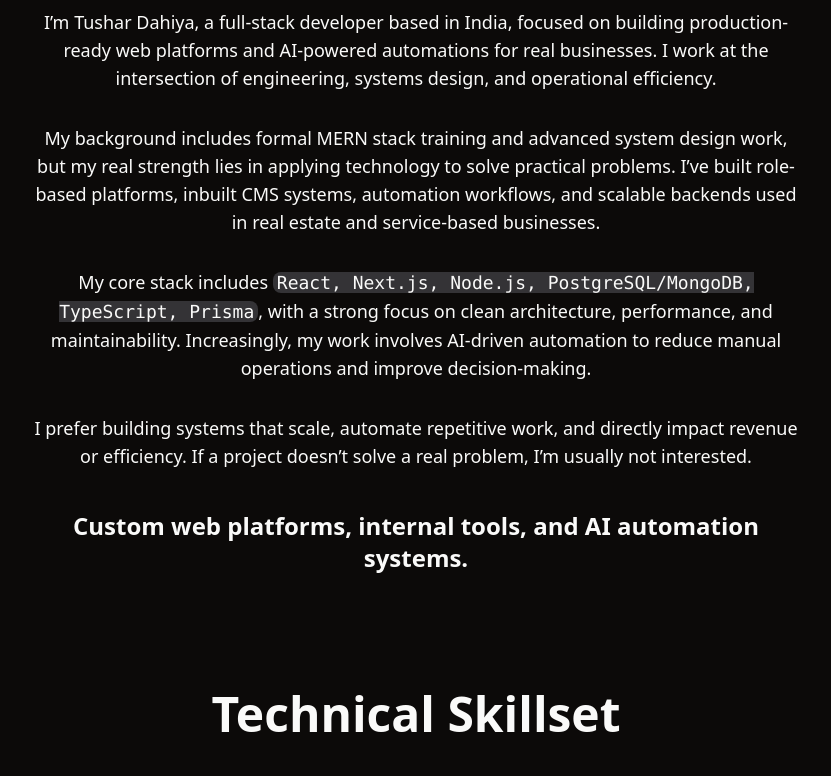
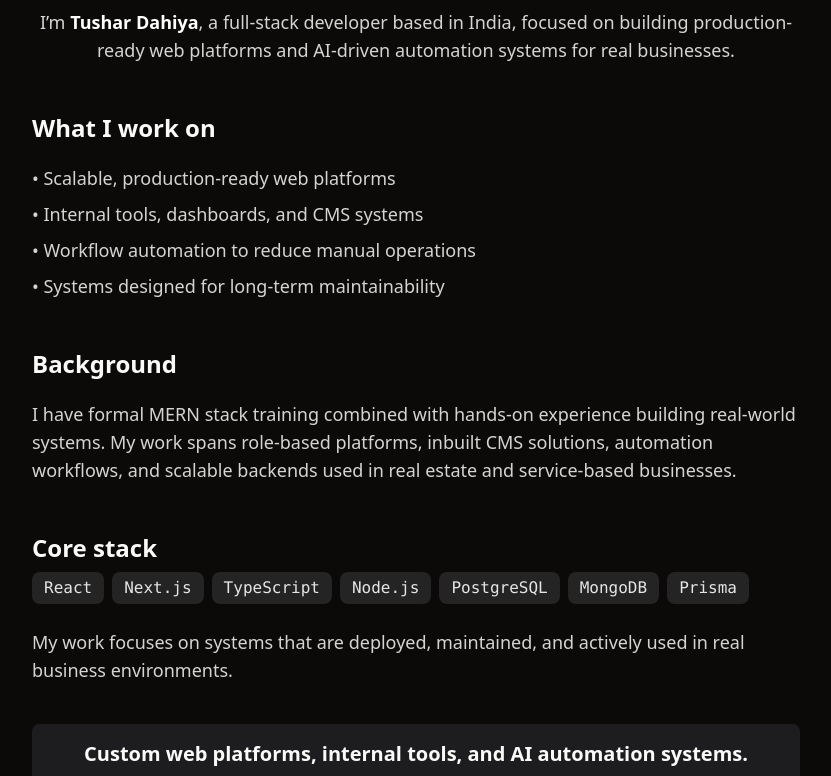
Before and after one commit to TusharDahiyaa/tushar-portfolio, a React (Vite) app: page / in a window 1280 px wide. Shown: the part 1000-1776 px from the top of the page, without its empty margins (224-1055 px from the left). Built offline with nearby package versions, Linux system fonts and the light colour scheme.

Commit message:
UI update

```diff
--- a/src/App.css
+++ b/src/App.css
@@ -58,7 +58,9 @@
     transparent
   );
 
-  background: var(--main-bg) padding-box, var(--gradient-border) border-box,
+  background:
+    var(--main-bg) padding-box,
+    var(--gradient-border) border-box,
     var(--main-bg) border-box;
 
   background-position: center center;
@@ -92,8 +94,8 @@
 
 .mousey {
   width: 3px;
-  padding: 10px 15px;
-  height: 35px;
+  padding: 6px 12px;
+  height: 30px;
   border: 2px solid #fff;
   border-radius: 25px;
   opacity: 0.75;
--- a/src/components/About.tsx
+++ b/src/components/About.tsx
@@ -2,43 +2,80 @@
 
 const About: React.FC = () => {
   return (
-    <div className="text-center w-[80%] md:w-[60%] mx-auto">
-      <h1 className="text-3xl md:text-5xl my-10 font-bold">About Me</h1>
+    <div className="w-[85%] md:w-[60%] mx-auto">
+      <h1 className="text-center text-3xl md:text-5xl my-10 font-bold">
+        About Me
+      </h1>
 
-      <p className="md:text-lg text-pretty mb-8">
-        I’m Tushar Dahiya, a full-stack developer based in India, focused on
-        building production-ready web platforms and AI-powered automations for
-        real businesses. I work at the intersection of engineering, systems
-        design, and operational efficiency.
+      {/* Intro */}
+      <p className="md:text-lg text-center text-neutral-300 mb-12 leading-relaxed">
+        I’m <span className="font-semibold text-white">Tushar Dahiya</span>, a
+        full-stack developer based in India, focused on building
+        production-ready web platforms and AI-driven automation systems for real
+        businesses.
       </p>
 
-      <p className="md:text-lg text-pretty mb-8">
-        My background includes formal MERN stack training and advanced system
-        design work, but my real strength lies in applying technology to solve
-        practical problems. I’ve built role-based platforms, inbuilt CMS
-        systems, automation workflows, and scalable backends used in real estate
-        and service-based businesses.
-      </p>
+      {/* Focus */}
+      <div className="mb-12">
+        <h2 className="text-lg md:text-2xl font-semibold mb-5">
+          What I work on
+        </h2>
 
-      <p className="md:text-lg text-pretty mb-8">
-        My core stack includes{" "}
-        <span className="font-mono bg-zinc-500 bg-opacity-40 px-1 rounded-lg">
-          React, Next.js, Node.js, PostgreSQL/MongoDB, TypeScript, Prisma
-        </span>
-        , with a strong focus on clean architecture, performance, and
-        maintainability. Increasingly, my work involves AI-driven automation to
-        reduce manual operations and improve decision-making.
-      </p>
+        <ul className="space-y-2 md:text-lg text-neutral-300">
+          <li>• Scalable, production-ready web platforms</li>
+          <li>• Internal tools, dashboards, and CMS systems</li>
+          <li>• Workflow automation to reduce manual operations</li>
+          <li>• Systems designed for long-term maintainability</li>
+        </ul>
+      </div>
 
-      <p className="md:text-lg text-pretty mb-10">
-        I prefer building systems that scale, automate repetitive work, and
-        directly impact revenue or efficiency. If a project doesn’t solve a real
-        problem, I’m usually not interested.
-      </p>
+      {/* Background */}
+      <div className="mb-12">
+        <h2 className="text-lg md:text-2xl font-semibold mb-5">Background</h2>
 
-      <h2 className="text-xl md:text-2xl my-5 font-bold">
-        Custom web platforms, internal tools, and AI automation systems.
-      </h2>
+        <p className="md:text-lg text-neutral-300 leading-relaxed">
+          I have formal MERN stack training combined with hands-on experience
+          building real-world systems. My work spans role-based platforms,
+          inbuilt CMS solutions, automation workflows, and scalable backends
+          used in real estate and service-based businesses.
+        </p>
+      </div>
+
+      {/* Stack */}
+      <div className="mb-10">
+        <h2 className="text-lg md:text-2xl font-semibold mb-2">Core stack</h2>
+
+        <div className="flex flex-wrap gap-2 text-sm md:text-base">
+          {[
+            "React",
+            "Next.js",
+            "TypeScript",
+            "Node.js",
+            "PostgreSQL",
+            "MongoDB",
+            "Prisma",
+          ].map((tech) => (
+            <span
+              key={tech}
+              className="font-mono bg-zinc-500/25 px-3 py-1 rounded-lg text-neutral-200"
+            >
+              {tech}
+            </span>
+          ))}
+        </div>
+
+        <p className="md:text-lg text-neutral-300 mt-6 leading-relaxed">
+          My work focuses on systems that are deployed, maintained, and actively
+          used in real business environments.
+        </p>
+      </div>
+
+      {/* Closing */}
+      <div className="text-center">
+        <h3 className="text-md md:text-xl font-bold bg-zinc-600/25 rounded-lg p-4">
+          Custom web platforms, internal tools, and AI automation systems.
+        </h3>
+      </div>
     </div>
   );
 };
--- a/src/components/Services.tsx
+++ b/src/components/Services.tsx
@@ -67,6 +67,9 @@
           )}
         </p>
         <p className="text-sm text-neutral-400">Delivery: {delivery}</p>
+        <p className="text-xs text-neutral-500">
+          Timeline depends on final scope and content readiness.
+        </p>
       </div>
 
       <p className="mb-6 text-neutral-300">{description}</p>
@@ -97,7 +100,7 @@
       <ServiceBlock
         title="Starter Website (Small Site)"
         priceINR={25000}
-        delivery="7-10 days"
+        delivery="5-7 business days"
         description="A clean, fast website for individuals or small businesses that need a professional online presence without complexity."
         features={[
           "Up to 3 pages (Home, About, Contact, etc.)",
@@ -114,7 +117,7 @@
         priceINR={45000}
         startingFrom
         featured
-        delivery="2-3 weeks"
+        delivery="10-14 business days"
         description="A structured, conversion-focused website designed to clearly present your services and generate consistent inquiries. Additional pages can be added if required."
         features={[
           "Up to 6 pages (Home, About, Services, Contact, etc.)",
@@ -131,7 +134,7 @@
         title="Advanced Website (Large Site)"
         priceINR={75000}
         startingFrom
-        delivery="4-5 weeks"
+        delivery="3-4 weeks"
         description="A feature-rich website for growing businesses that need advanced pages, integrations, and long-term scalability."
         features={[
           "8-12 pages or dynamic sections",
@@ -148,7 +151,7 @@
       <ServiceBlock
         title="Landing Page + Lead Capture"
         priceINR={20000}
-        delivery="1 week"
+        delivery="3-5 business days"
         description="High-conversion landing page tailored to one offer, campaign, or product with lead capture and tracking."
         features={[
           "Compelling hero + CTA design",
@@ -179,7 +182,7 @@
         title="AI Workflow & Tool Integrations"
         priceINR={35000}
         startingFrom
-        delivery="2-3 weeks"
+        delivery="1-2 weeks"
         description="Automation workflows that connect systems, reduce manual work, and streamline operations."
         features={[
           "Custom AI workflows",
--- a/src/components/Skills.tsx
+++ b/src/components/Skills.tsx
@@ -32,11 +32,6 @@
     {
       skillName: "Tailwind CSS",
       imageLink: "./SkillsImages/tailwind-css.svg",
-      typeOfSkill: "Frontend Systems",
-    },
-    {
-      skillName: "Bootstrap",
-      imageLink: "./SkillsImages/bootstrap.png",
       typeOfSkill: "Frontend Systems",
     },
 
@@ -88,7 +83,7 @@
 
     // Automation & Tooling
     {
-      skillName: "AI Automation",
+      skillName: "Automation Systems",
       imageLink: "./SkillsImages/workflow_pilot_logo.png",
       typeOfSkill: "Automation & Tooling",
     },
@@ -117,8 +112,11 @@
   return (
     <div className="mb-12">
       <h1 className="text-center text-3xl md:text-5xl font-bold mt-8">
-        Technical Skillset
+        Systems & Tools
       </h1>
+      <p className="mt-4 text-center text-neutral-400 md:text-lg w-[80%] md:w-[60%] mx-auto">
+        Tools I use to design, build, deploy, and maintain production systems.
+      </p>
       <div className="flex justify-center mb-4 md:w-[70%] mx-auto rounded-2xl my-10 flex-wrap gap-4 md:gap-1 text-xs md:text-sm">
         <button
           className={`w-24 md:w-24 mx-2 px-2 py-1 rounded-md light:text-zinc-900  dark:text-zinc-200 ${
@@ -126,7 +124,7 @@
           }`}
           onClick={() => handleTypeClick("")}
         >
-          All
+          Overview
         </button>
         {Array.from(uniqueSkillTypes).map((type) => (
           <button
--- a/src/components/ui/sticky-scroll-reveal.tsx
+++ b/src/components/ui/sticky-scroll-reveal.tsx
@@ -40,7 +40,7 @@
         }
         return acc;
       },
-      0
+      0,
     );
     setActiveCard(closestBreakpointIndex);
   });
@@ -134,15 +134,15 @@
         }}
         className={cn(
           "hidden lg:block h-fit w-80 rounded-[22px] bg-white md:sticky top-20 overflow-hidden z-10",
-          contentClassName
+          contentClassName,
         )}
       >
         {content[activeCard]?.content ?? null}
       </motion.div>
-      <div className="scroll-downs absolute flex top-2 inset-x-0 left-1/3 md:left-[45%]">
+      <div className="scroll-downs absolute flex top-2 inset-x-0 left-[40%] md:left-[45%]">
         <motion.div className="z-0 mousey">
           <div className="scroller" />
-          <p className="relative text-sm text-center bottom-5 left-7">
+          <p className="relative text-xs text-center bottom-5 left-7">
             Scroll for more
           </p>
         </motion.div>
```
